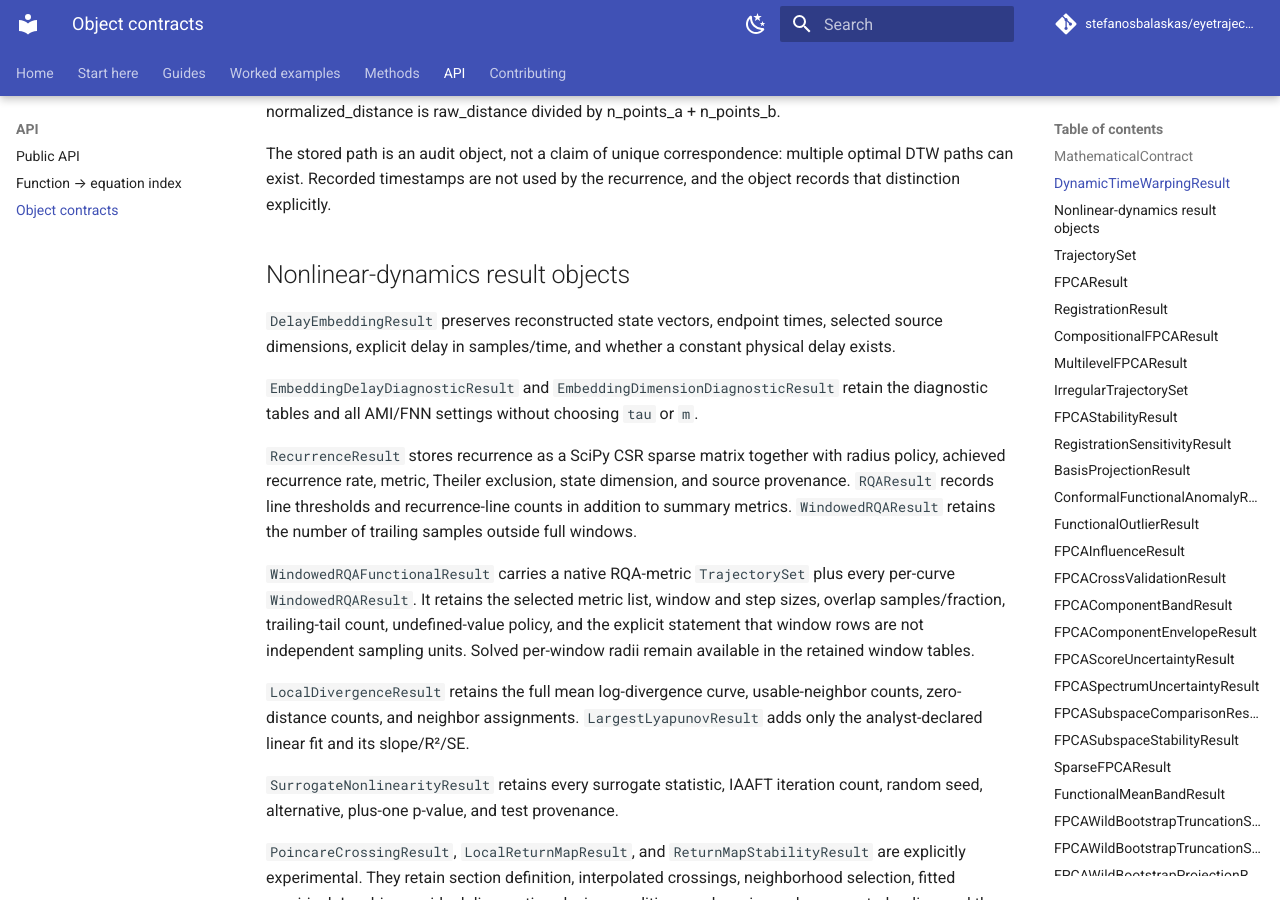
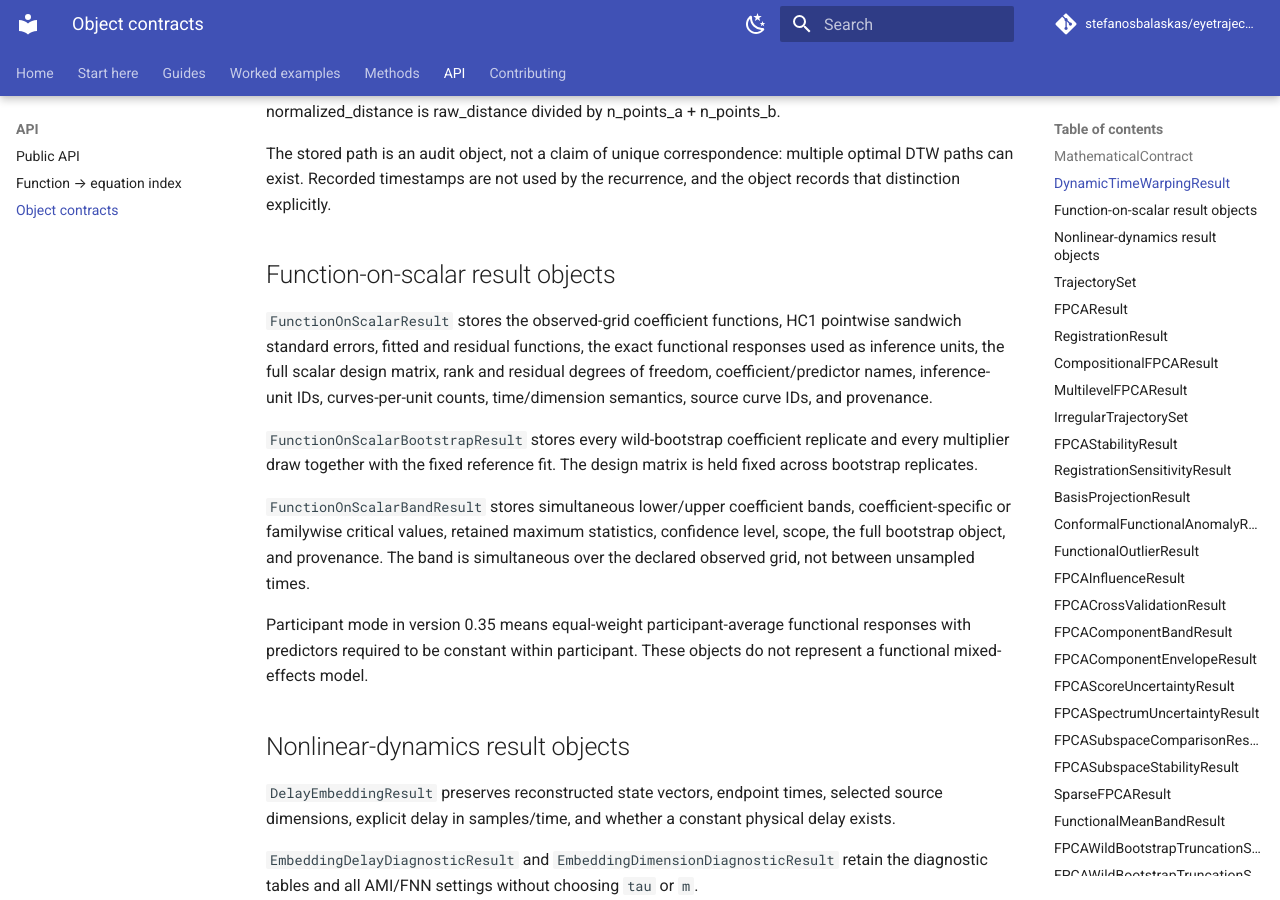
Before and after one commit to stefanosbalaskas/eyetrajectoriespy, an MkDocs documentation site: the page built from docs/reference/objects.md, in a window 1280 px wide and 900 px high, scrolled down 741 px. Built offline with MkDocs 1.6.1 and Material for MkDocs 9.7.7, drawn with Linux system fonts in a browser that asks for light colours; comment, search, counter and statistics services are not loaded.

Commit message:
Document function-on-scalar result objects

```diff
--- a/docs/reference/objects.md
+++ b/docs/reference/objects.md
@@ -16,6 +16,16 @@ Stores the returned DTW distance together with the raw cumulative cost, the N+M-
 For symmetric1, normalized_distance and normalization_denominator remain undefined rather than being filled with an arbitrary length correction. For symmetric2, weighted_local_costs sum to raw_distance and normalized_distance is raw_distance divided by n_points_a + n_points_b.
 
 The stored path is an audit object, not a claim of unique correspondence: multiple optimal DTW paths can exist. Recorded timestamps are not used by the recurrence, and the object records that distinction explicitly.
+
+## Function-on-scalar result objects
+
+`FunctionOnScalarResult` stores the observed-grid coefficient functions, HC1 pointwise sandwich standard errors, fitted and residual functions, the exact functional responses used as inference units, the full scalar design matrix, rank and residual degrees of freedom, coefficient/predictor names, inference-unit IDs, curves-per-unit counts, time/dimension semantics, source curve IDs, and provenance.
+
+`FunctionOnScalarBootstrapResult` stores every wild-bootstrap coefficient replicate and every multiplier draw together with the fixed reference fit. The design matrix is held fixed across bootstrap replicates.
+
+`FunctionOnScalarBandResult` stores simultaneous lower/upper coefficient bands, coefficient-specific or familywise critical values, retained maximum statistics, confidence level, scope, the full bootstrap object, and provenance. The band is simultaneous over the declared observed grid, not between unsampled times.
+
+Participant mode in version 0.35 means equal-weight participant-average functional responses with predictors required to be constant within participant. These objects do not represent a functional mixed-effects model.
 
 ## Nonlinear-dynamics result objects
 
```
